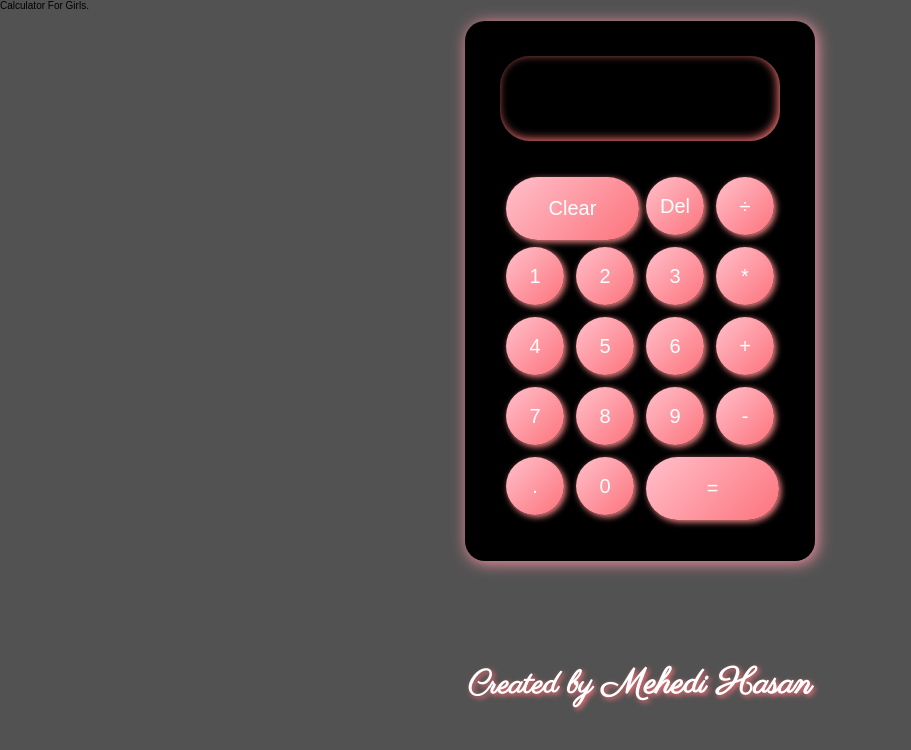
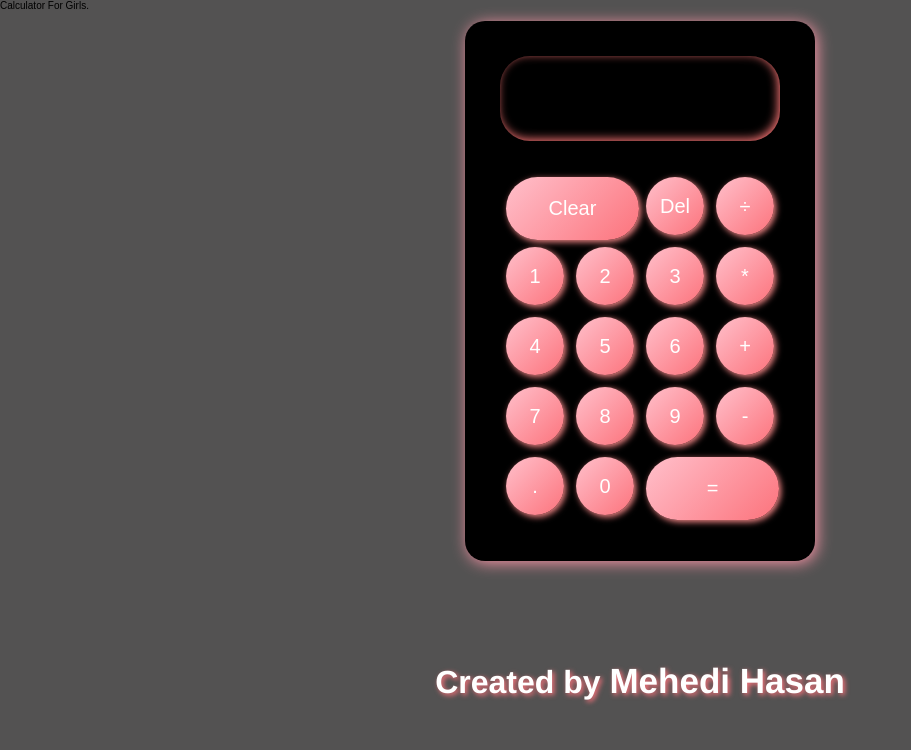
Before and after one commit to mehedieh/calculate, a plain HTML site: page index.html in a window 1280 px wide. Shown: the whole page, without its empty margins (0-911 px from the left). Drawn offline with Linux system fonts and the light colour scheme.

Commit message:
Update style.css

```diff
--- a/style.css
+++ b/style.css
@@ -104,13 +104,13 @@ footer{
    font-size: 32px;
 	font-weight: bold;
 	text-shadow: 2px 2px 5px #fc737c;
-	font-family: 'Parisienne', Bold;
+	font-family: 'Helvetica', Bold;
 }
 a{
 	color: #fff;
    font-size: 35px;
 	font-weight: bold;
 	text-decoration:none;
-   font-family: 'Parisienne', Bold;
+   font-family: 'Helvetica', Bold;
 	text-shadow: 2px 2px 5px #fc737c;
 }
```
